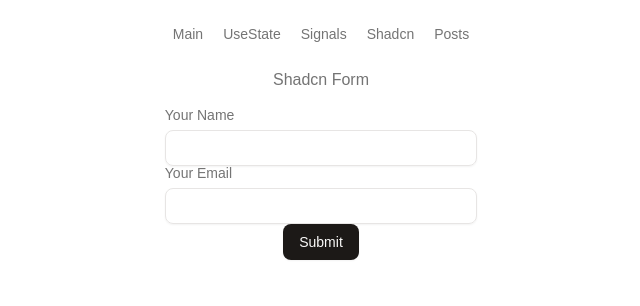
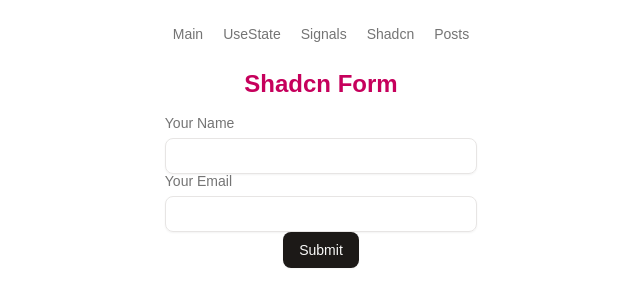
Before and after one commit to zagorky/experimental-project, a React (Vite) app: page /shadcn in a window 1280 px wide. Shown: the top 306 px of the page, without its empty margins (319-959 px from the left). Built offline with nearby package versions, Linux system fonts and the light colour scheme.

Commit message:
fix: fix set

```diff
--- a/src/app/pages/shadcn-page.tsx
+++ b/src/app/pages/shadcn-page.tsx
@@ -7,7 +7,7 @@ export const ShadcnPage = () => {
 
   return (
     <>
-      <ShadcnForm></ShadcnForm>
+      <ShadcnForm />
       <UserRenderer users={users} />
     </>
   );
--- a/src/components/shadcn-form.tsx
+++ b/src/components/shadcn-form.tsx
@@ -28,7 +28,7 @@ export const ShadcnForm = () => {
 
   return (
     <>
-      <h1>Shadcn Form</h1>
+      <h2 className={'font-bold text-pink-700 text-2xl'}>Shadcn Form</h2>
       <Form {...form}>
         <form className={'p-4'} onSubmit={form.handleSubmit(onSubmit)}>
           <FormField
--- a/src/components/ui/form.tsx
+++ b/src/components/ui/form.tsx
@@ -45,6 +45,7 @@ const useFormField = () => {
   const formState = useFormState({ name: fieldContext.name });
   const fieldState = getFieldState(fieldContext.name, formState);
 
+  // eslint-disable-next-line @typescript-eslint/no-unnecessary-condition
   if (!fieldContext) {
     throw new Error('useFormField should be used within <FormField>');
   }
--- a/src/components/user-renderer.tsx
+++ b/src/components/user-renderer.tsx
@@ -1,6 +1,6 @@
 import { UserType } from '~types/types.ts';
 
-export const UserRenderer = ({ users }: { users: Set<UserType> }) => {
+export const UserRenderer = ({ users }: { users: Map<string, UserType> }) => {
   const usersArray = Array.from(users.values());
   return (
     <>
```
